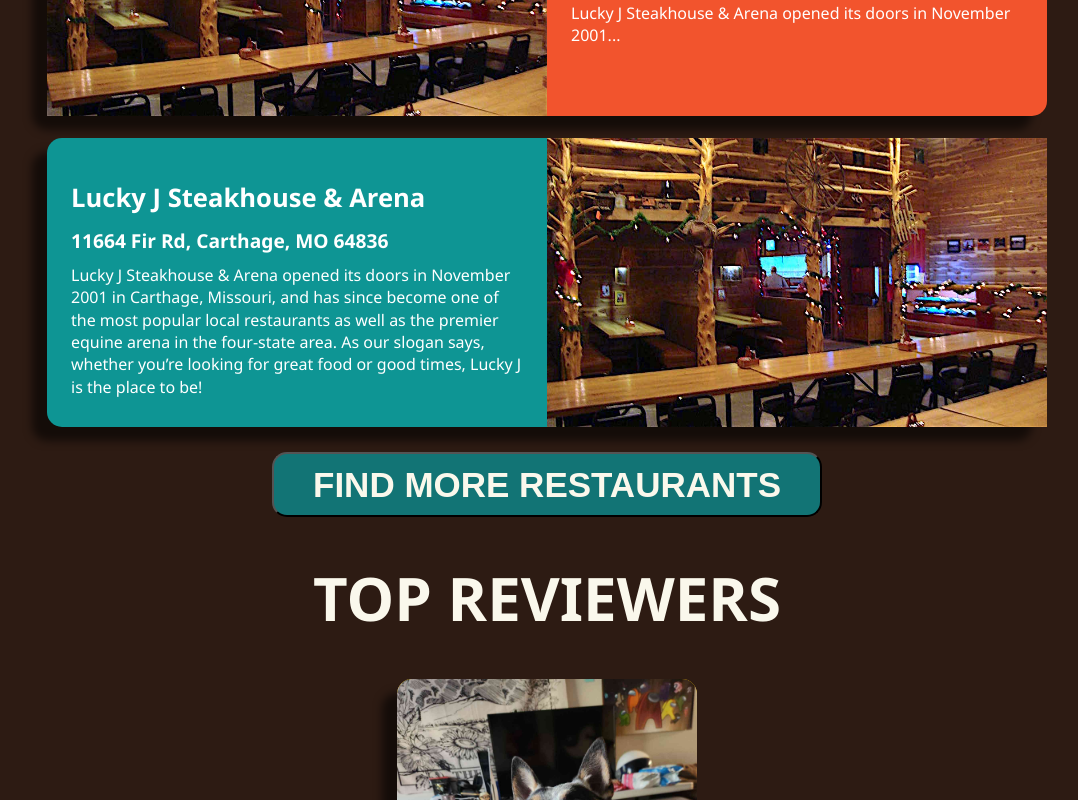
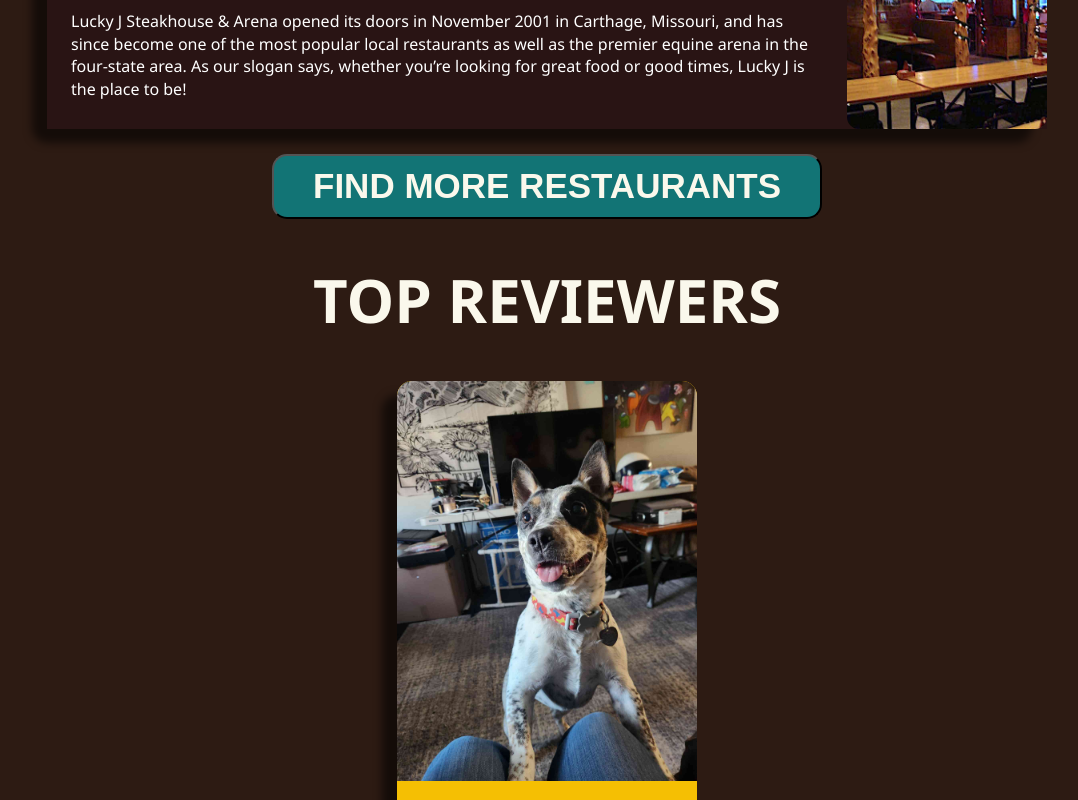
Before and after one commit to LeighVirrey/SuperNomWrangler, a React (Create React App) app in the folder front-end/nom-wrangler/: page / in a window 1280 px wide. Shown: the part 1800-2600 px from the top of the page, without its empty margins (93-1171 px from the left). Built offline with nearby package versions, Linux system fonts and the light colour scheme.

Commit message:
rest-detail styling

```diff
--- a/front-end/nom-wrangler/src/component/restaurantList/restaurantList.css
+++ b/front-end/nom-wrangler/src/component/restaurantList/restaurantList.css
@@ -48,10 +48,10 @@
 
 .restaurants {
   margin-top: 2rem;
-  width: 100%;
+  /* width: 100%; */
   max-width: 1000px;
-  margin-left: auto;
-  margin-right: auto;
+  /* margin-left: auto;
+  margin-right: auto; */
 }
 
 .aboutHeader {
@@ -62,10 +62,12 @@
   margin-bottom: 1.5rem;
 }
 
-.reviewers {
+.rest-list-item {
   display: flex;
   flex-direction: column;
   gap: 2rem;
+  align-content: center;
+  max-width: 1000px;
 }
 
 .restaurant-card {
@@ -82,14 +84,16 @@
   flex-direction: row;
   flex-wrap: wrap;
   width: 100%;
+  background-color: #291414;
 }
 
 .restImg {
-  width: 100%;
-  max-width: 500px;
+  width: 200px;
   height: auto;
   object-fit: cover;
-  flex: 1 1 300px;
+  /* padding:15px; */
+  background-color: #291414;
+  border-radius: 12px;
 }
 
 .restDetails {
@@ -98,9 +102,9 @@
   display: flex;
   flex-direction: column;
   justify-content: center;
-  align-items: flex-start;
+  align-items: flex-end;
   color: white;
-  text-align: left;
+  border-radius: 12px;
   overflow-wrap: break-word;
   word-break: break-word;
 }
@@ -120,6 +124,9 @@
   line-height: 1.4;
 }
 
+.img-div{
+background-color: #291414;
+}
 .scroll-to-top {
   position: fixed;
   bottom: 1.5rem;
--- a/front-end/nom-wrangler/src/component/restaurantList/restaurantList.js
+++ b/front-end/nom-wrangler/src/component/restaurantList/restaurantList.js
@@ -70,22 +70,28 @@
 
       <div className="restaurants">
         <h1 className="mainheader">RESTAURANTS</h1>
-        <div className="reviewers">
+        <div className="rest-list-item">
           {filteredRestaurants.map((restaurant, index) => (
             <div key={restaurant.id} className="restaurant-card">
+
               <div
                 className="singleRest"
                 style={{
                   flexDirection: index % 2 === 0 ? "row" : "row-reverse",
-                  backgroundColor: index % 2 === 0 ? "#f46036" : "#1695a3",
                 }}
               >
+
                 <img
                   className="restImg"
+                  style={{margin: index % 2 === 0 ? "0px 15px 0px 0px" : "0px 0px 0px 15px",}}
                   src={restaurant.image}
                   alt={restaurant.name}
                 />
-                <div className="restDetails">
+                <br />
+                <div className="restDetails" style={{
+                  backgroundColor: index % 2 === 0 ? "#f46036" : "#1695a3",
+                  alignItems: index % 2 === 0 ? "flex-start" : "flex-end",
+                }}>
                   <h1>{restaurant.name}</h1>
                   <h2>{restaurant.address}</h2>
                   <p>{restaurant.description}</p>
@@ -98,10 +104,10 @@
       </div>
 
       {showScrollButton && (
-  <div className="scroll-to-top" onClick={scrollToTop}>
-    <div className="scroll-to-top-icon"></div>
-  </div>
-)}
+        <div className="scroll-to-top" onClick={scrollToTop}>
+          <div className="scroll-to-top-icon"></div>
+        </div>
+      )}
     </div>
   );
 };
```
